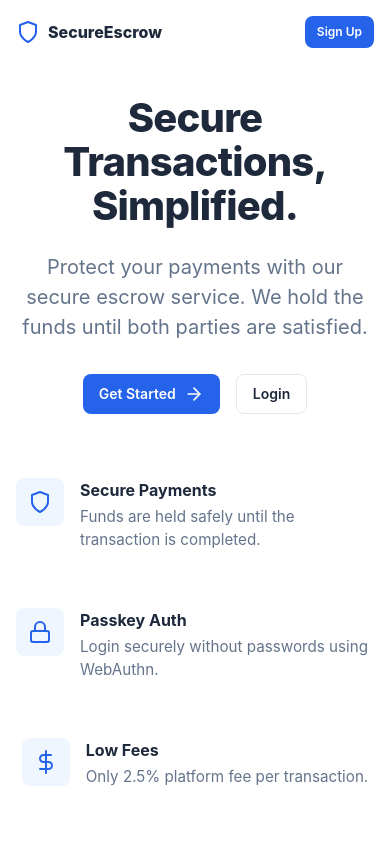
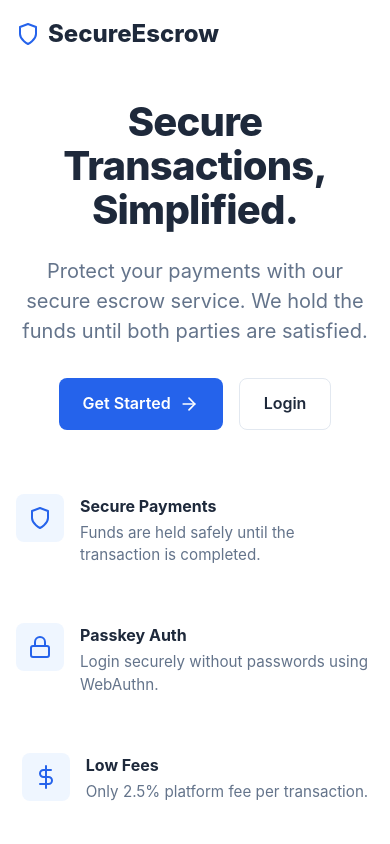
Before and after one commit to ikhwanishak/Eskro-FYP, a Next.js app: page / in a window 390 px wide. Shown: the top 844 px of the page. Built offline with nearby package versions, Linux system fonts and the light colour scheme.

Commit message:
Fix mobile view: hide header buttons and restore hero button size

```diff
--- a/styles/globals.css
+++ b/styles/globals.css
@@ -333,19 +333,14 @@ a {
   }
 
   .header-actions {
-    width: auto;
-    justify-content: flex-end;
-    gap: 0.5rem;
+    display: none;
   }
 
   .logo {
-    font-size: 1.2rem;
+    font-size: 1.5rem; /* Revert to original logo size or keep it slightly smaller? User said 'saiz asal' for middle buttons, I'll keep header logo decent */
   }
 
-  .btn {
-    padding: 0.5rem 1rem;
-    font-size: 0.875rem;
-  }
+  /* Removed .btn size reduction to keep them at 'saiz asal' */
 
   .hero-section {
     grid-template-columns: 1fr;
@@ -373,28 +368,7 @@ a {
 }
 
 @media (max-width: 480px) {
-  .logo span {
-    display: none; /* Hide 'SecureEscrow' text, keep icon if needed? Wait, logo doesn't have span */
-  }
-
-  /* Just make the logo text smaller instead */
-  .logo {
-    font-size: 1rem;
-  }
-
-  .header-actions {
-    gap: 0.25rem;
-  }
-
-  .header-actions .btn {
-    padding: 0.4rem 0.75rem;
-    font-size: 0.75rem;
-  }
-
-  /* Hide the login button in header on very small screens to keep it clean */
-  .header-actions a[href="/login"] {
-    display: none;
-  }
+  /* No special changes for header-actions here since it is already hidden */
 }
 
 /* Auth Page Utilities */
```
